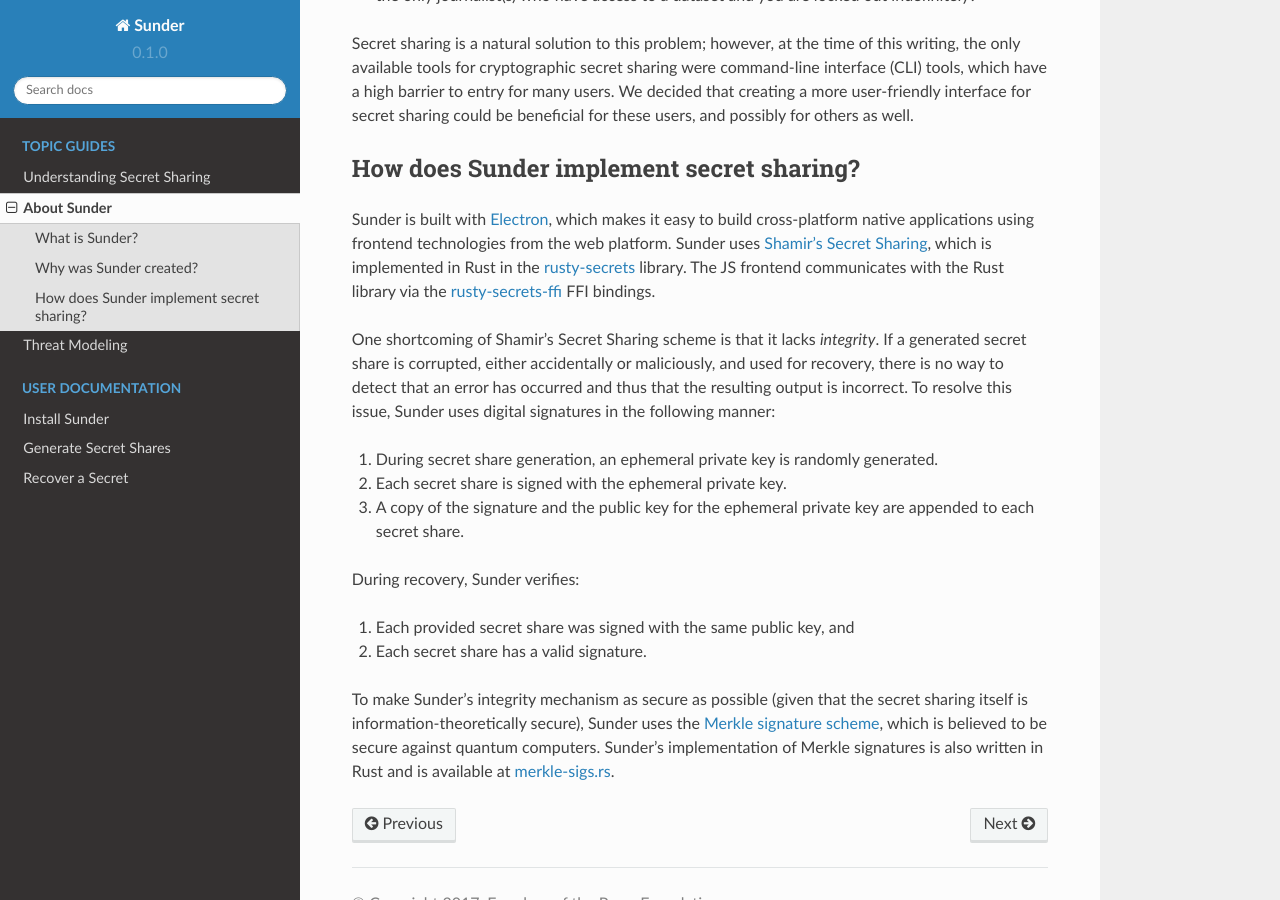
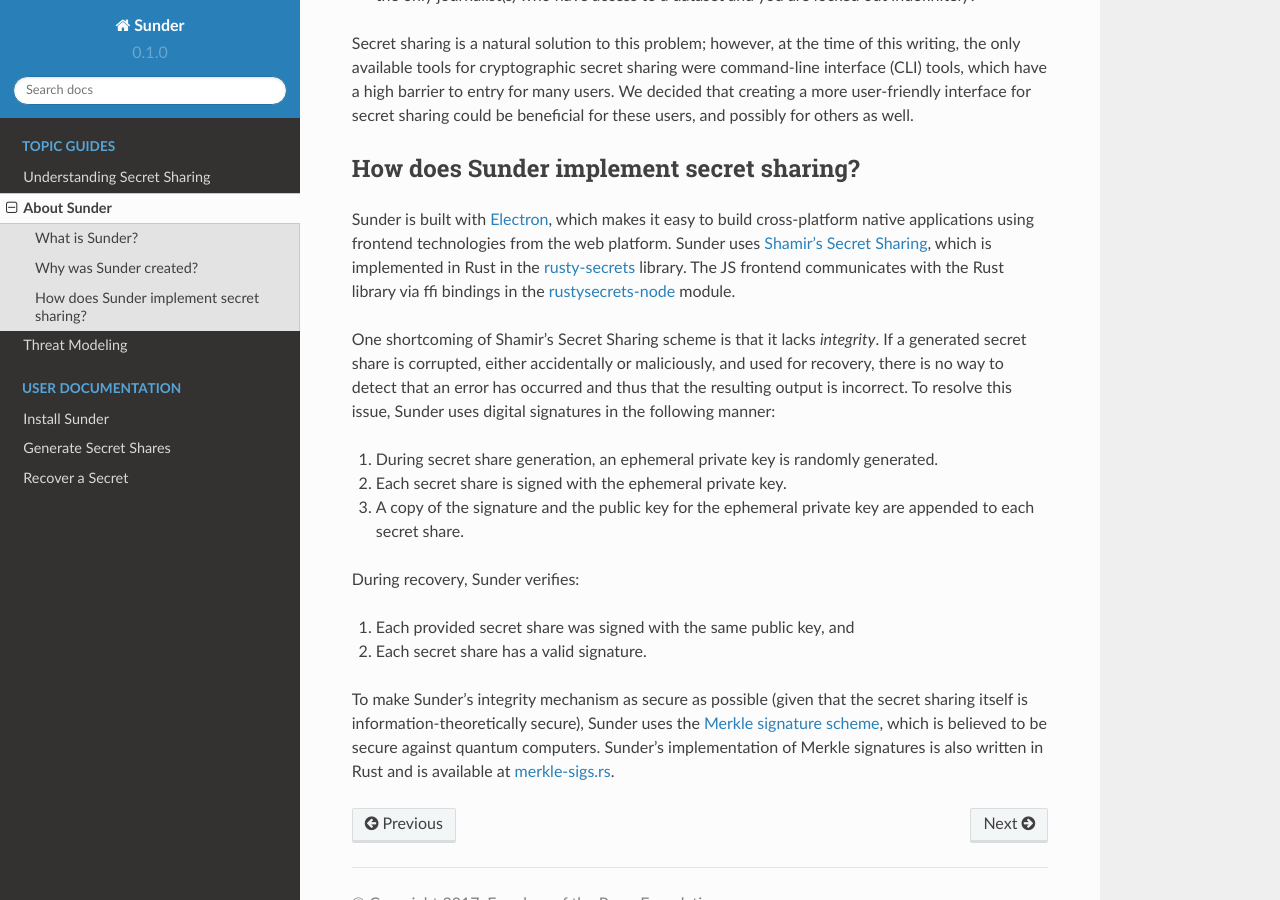
Before and after one commit to freedomofpress/sunder, a Sphinx documentation site: the page built from docs/about_sunder.rst, in a window 1280 px wide and 900 px high, scrolled down 816 px. Built offline with Sphinx 7.4.7 and the Read the Docs theme 2.0.0, drawn with Linux system fonts in a browser that asks for light colours.

Commit message:
Update stale link in docs
Fixes #90

The rusty-secrets-ffi npm module seems to be a precursor to the
rustysecrets-node npm module.

```diff
--- a/docs/about_sunder.rst
+++ b/docs/about_sunder.rst
@@ -59,7 +59,7 @@
 Sunder uses `Shamir's Secret Sharing`_,
 which is implemented in Rust in the `rusty-secrets`_ library.
 The JS frontend communicates with the Rust library
-via the `rusty-secrets-ffi`_ FFI bindings.
+via ffi bindings in the `rustysecrets-node`_ module.
 
 One shortcoming of Shamir's Secret Sharing scheme is that it lacks *integrity*.
 If a generated secret share is corrupted,
@@ -91,6 +91,6 @@
 .. _Electron: https://electronjs.org
 .. _`Shamir's secret sharing`: https://en.wikipedia.org/wiki/Shamir%27s_Secret_Sharing
 .. _rusty-secrets: https://github.com/SpinResearch/RustySecrets
-.. _rusty-secrets-ffi: https://www.npmjs.com/package/rusty-secrets-ffi
+.. _rustysecrets-node: https://github.com/SpinResearch/rustysecrets-node
 .. _`Merkle signature scheme`: https://en.wikipedia.org/wiki/Merkle_signature_scheme
 .. _`merkle-sigs.rs`: https://github.com/SpinResearch/merkle_sigs.rs
```
